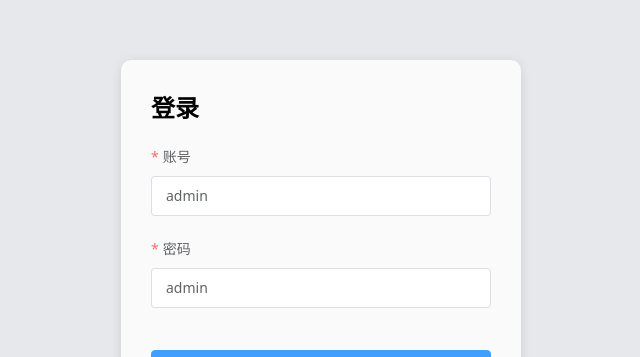
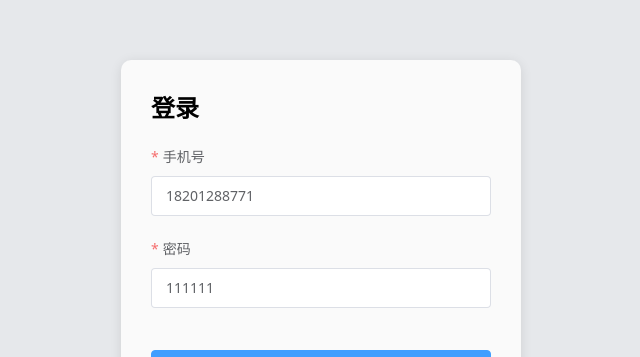
Before and after one commit to xiaowhang/vue-course-admin, a Vue app: page /login in a window 1280 px wide. Shown: the part 149-506 px from the top of the page, without its empty margins (319-959 px from the left). Built offline with nearby package versions, Linux system fonts and the light colour scheme; the HTML template or start-up script is replaced by a standard one.

Commit message:
✨ feat(auth): 实现用户登录功能
新增用户登录接口及相关功能:
- 创建用户登录API接口
- 添加手机号登录表单及验证规则
- 集成登录请求处理和错误提示

表单验证规则包含:
- 手机号格式验证(11位数字)
- 密码长度限制(6-20个字符)

```diff
--- /dev/null
+++ b/src/api/index.ts
@@ -0,0 +1 @@
+export * from './users'
--- /dev/null
+++ b/src/api/users.ts
@@ -0,0 +1,27 @@
+import request from '@/utils/request'
+
+type LoginInfoType = {
+  phone: string
+  code?: string
+  password: string
+}
+
+type LoginResultType = {
+  success: boolean
+  state: number
+  message: string
+  content: string
+}
+
+// 用户登录
+export const login = (data: LoginInfoType) => {
+  const params = new URLSearchParams()
+  params.append('phone', data.phone)
+  params.append('password', data.password)
+
+  return request<LoginResultType>({
+    method: 'POST',
+    url: '/api/front/user/login',
+    data: params,
+  })
+}
--- a/src/views/login/LoginView.vue
+++ b/src/views/login/LoginView.vue
@@ -9,8 +9,8 @@
       size="large"
     >
       <div class="el-form__label">登录</div>
-      <el-form-item label="账号" prop="account">
-        <el-input v-model="form.account" />
+      <el-form-item label="手机号" prop="phone">
+        <el-input v-model="form.phone" />
       </el-form-item>
       <el-form-item label="密码" prop="password">
         <el-input v-model="form.password" />
@@ -25,16 +25,20 @@
 
 <script setup lang="ts">
 import type { FormInstance, FormRules } from 'element-plus'
+import { login } from '@/api'
 
+const formRef = ref<FormInstance>()
 const form = reactive({
-  account: 'admin',
-  password: 'admin',
+  phone: '18201288771',
+  password: '111111',
 })
-const formRef = ref<FormInstance>()
 
 // 表单验证规则
 const rules = reactive<FormRules>({
-  account: [{ required: true, message: '请输入账号', trigger: 'blur' }],
+  phone: [
+    { required: true, message: '请输入手机号', trigger: 'blur' },
+    { pattern: /^1[3456789]\d{9}$/, message: '手机号格式错误', trigger: 'blur' },
+  ],
   password: [
     { required: true, message: '请输入密码', trigger: 'blur' },
     { min: 6, max: 20, message: '密码长度在 6 到 20 个字符', trigger: 'change' },
@@ -44,11 +48,16 @@ const rules = reactive<FormRules>({
 const onSubmit = async (fromEl: FormInstance | undefined) => {
   if (!fromEl) return
   await fromEl.validate((valid) => {
-    if (valid) {
+    if (!valid) return
+
+    login(form).then((res) => {
+      if (!res.data.success) {
+        ElMessage.error('账号或密码错误')
+        return
+      }
+
       ElMessage.success('登录成功')
-    } else {
-      ElMessage.error('登录失败')
-    }
+    })
   })
 }
 </script>
```
